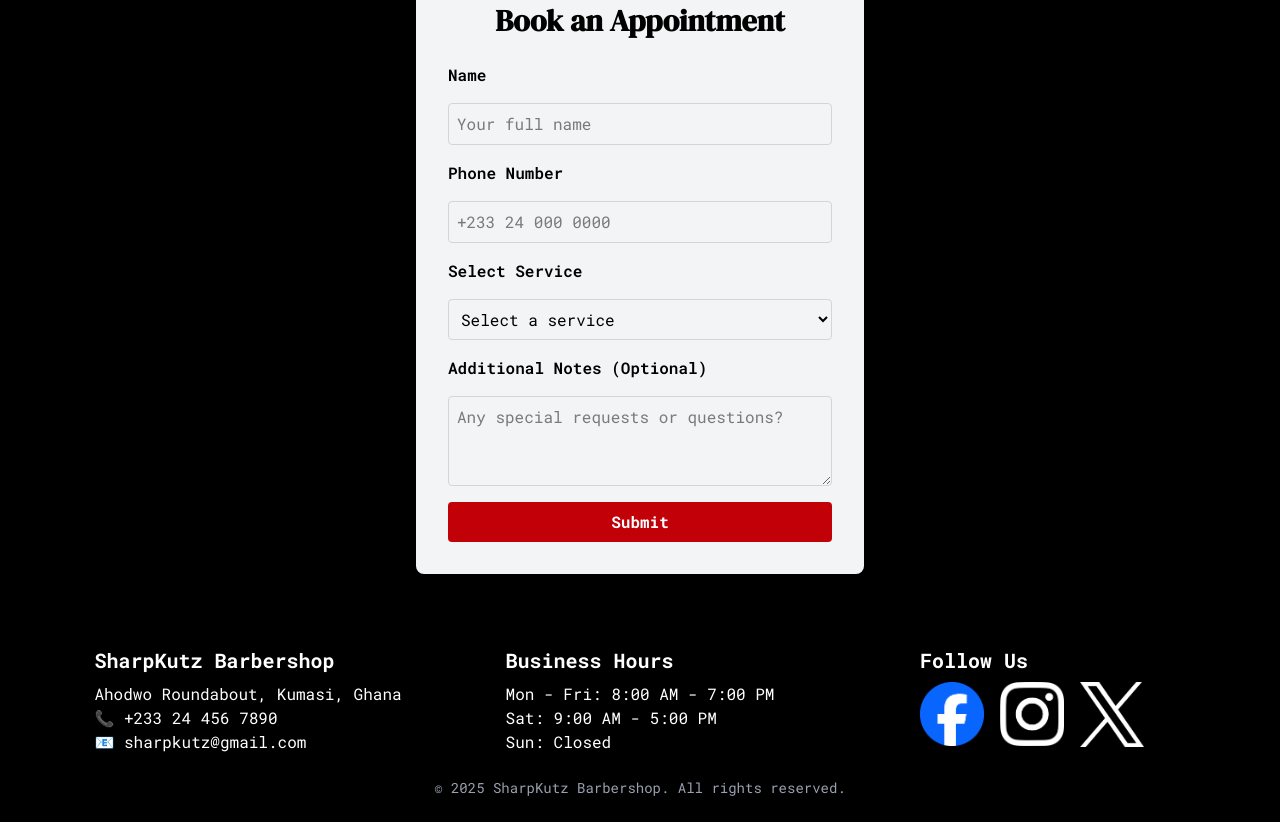
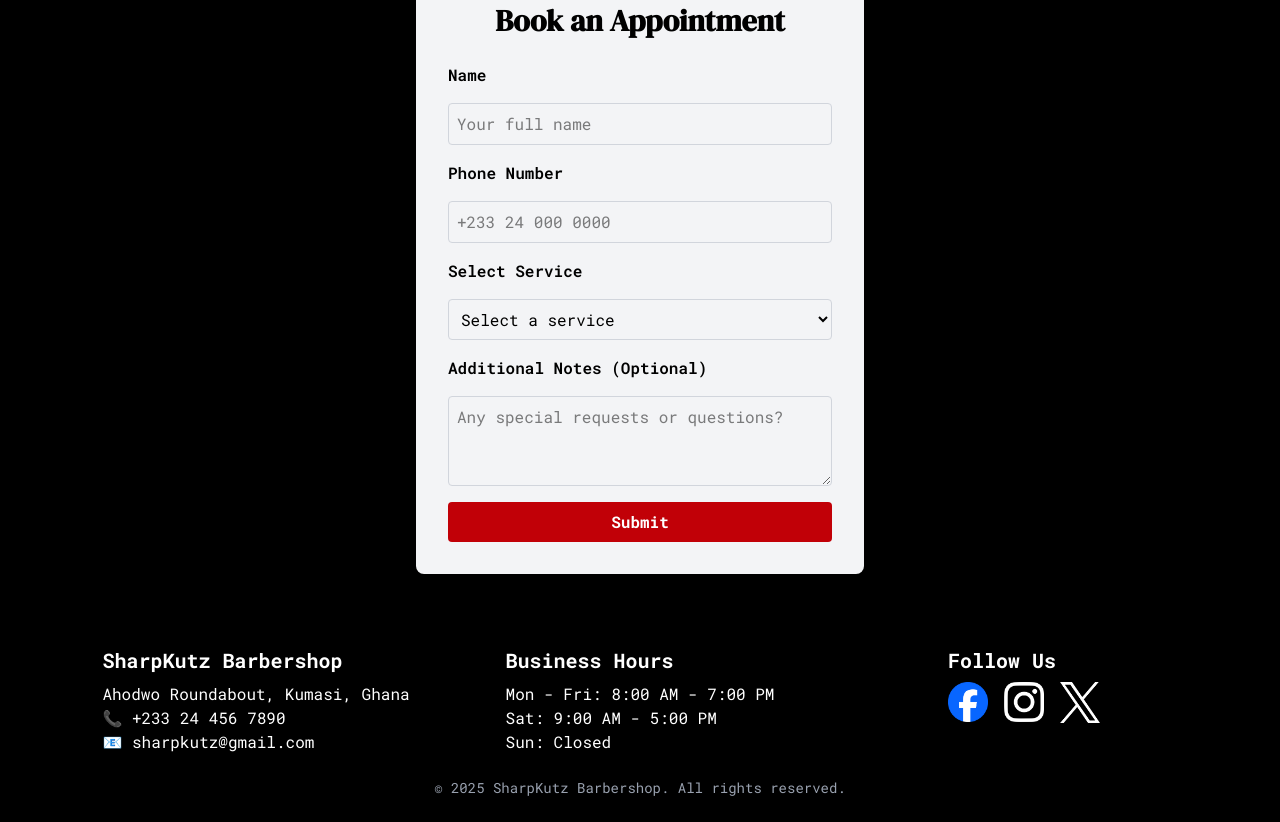
Before and after one commit to Kofi100/website-template-barbershop, a website: page index.html in a window 1280 px wide. Shown: the part 1502-2324 px from the top of the page. Drawn offline with Linux system fonts and the light colour scheme.

Commit message:
polish up social media links

```diff
--- a/index.html
+++ b/index.html
@@ -229,7 +229,7 @@
 		<!-- footer -->
 		<footer class="bg-black text-white p-6 mt-12">
 			<div
-				class="max-w-6xl mx-auto grid justify-items-center grid-cols-1 sm:grid-cols-3 gap-6 text-center sm:text-left"
+				class="max-w-6xl mx-auto grid justify-items-center grid-cols-1 sm:grid-cols-3 gap-auto text-center sm:text-left"
 			>
 				<div>
 					<h3 class="font-bold text-xl mb-2">SharpKutz Barbershop</h3>
@@ -250,22 +250,19 @@
 							><img
 								src="./assets/logos/Facebook_Logo_Primary.png"
 								alt="Facebook Logo"
-								class="w-sm"
-								style="width: 4rem"
+								class="w-10"
 						/></a>
 						<a href="#" aria-label="Instagram" class="hover:text-pink-500"
 							><img
 								src="./assets/logos/Instagram_Glyph_White.png"
 								alt="Instagram Logo"
-								class="w-sm"
-								style="width: 4rem"
+								class="w-10"
 						/></a>
 						<a href="#" aria-label="Twitter or X" class="hover:text-blue-400"
 							><img
 								src="./assets/logos/X-logo-white.png"
 								alt="Twitter or X Logo"
-								class="w-sm"
-								style="width: 4rem"
+								class="w-10"
 						/></a>
 					</div>
 				</div>
```
Also changed, not shown: dist/output.css.
